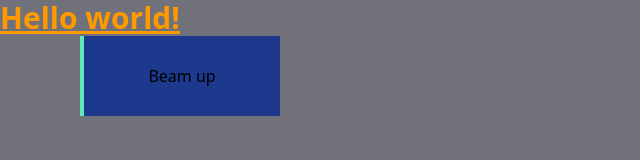
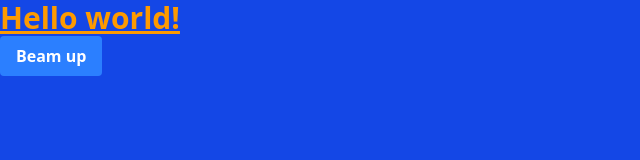
Before and after one commit to Zagaz/tailwindcss--project, a website: page src/index.html in a window 1280 px wide. Shown: the whole page, without its empty margins (0-640 px from the left). Drawn offline with Linux system fonts and the light colour scheme.

Commit message:
ADDING COLORS AND HOVER

```diff
--- a/src/index.html
+++ b/src/index.html
@@ -5,10 +5,10 @@
   <meta name="viewport" content="width=device-width, initial-scale=1.0">
   <link href="./output.css" rel="stylesheet">
 </head>
-<body class=" bg-zinc-500">
+<body class=" bg-blue-700">
   <h1  class="text-3xl text-amber-500 font-bold underline">
     Hello world!
   </h1>
-  <button class="w-50 h-20 border-2 border-amber-950 border-s-emerald-300 bg-blue-900  ml-20 border-l-4 border-r-0 border-t-0 border-b-0 " > Beam up </button>
+  <button class="bg-blue-500 text-white font-bold py-2 px-4 rounded hover:bg-white hover:text-blue-500" > Beam up </button>
 </body>
 </html>
```
Also changed, not shown: src/output.css.
